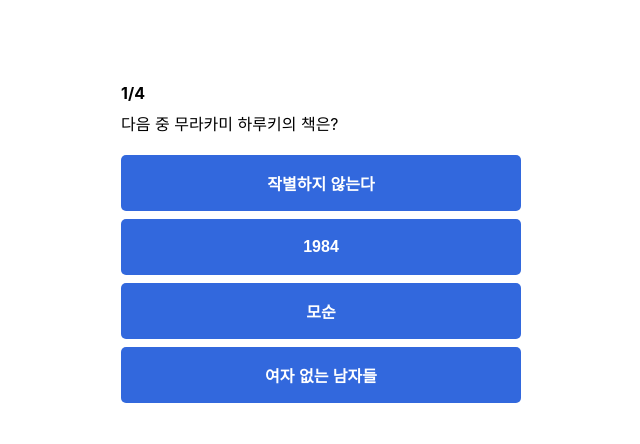
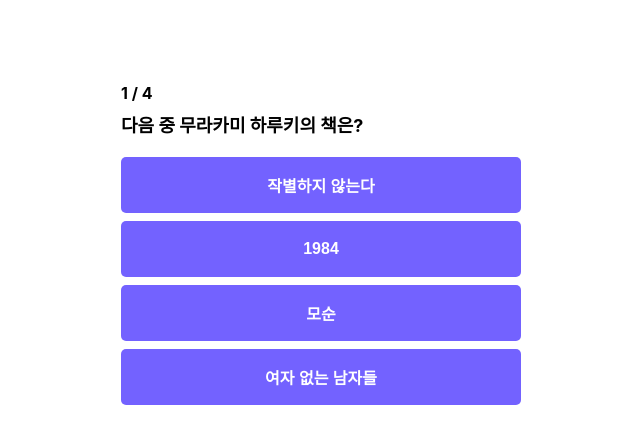
Before and after one commit to jisu2433/Quiz-app, a React (Create React App) app: page /result in a window 1280 px wide. Shown: the top 444 px of the page, without its empty margins (319-959 px from the left). Built offline with nearby package versions, Linux system fonts and the light colour scheme.

Commit message:
Add : Component 추가

```diff
--- a/package.json
+++ b/package.json
@@ -9,6 +9,7 @@
     "react": "^17.0.2",
     "react-dom": "^17.0.2",
     "react-scripts": "5.0.0",
+    "styled-components": "^5.3.3",
     "web-vitals": "^2.1.4"
   },
   "scripts": {
--- a/src/App.css
+++ /dev/null
@@ -1,72 +0,0 @@
-body {
-  font-family: -apple-system, BlinkMacSystemFont, "Segoe UI", "Roboto",
-      "Oxygen", "Ubuntu", "Cantarell", "Fira Sans", "Droid Sans",
-      "Helvetica Neue", sans-serif;
-}
-
-.container {
-  display: flex;
-  justify-content: center;
-  align-items: center;
-}
-
-.app {
-  width: 400px;
-  margin-top: 72px;
-}
-
-.question-section {
-  margin-bottom: 16px;
-}
-
-.question-header {
-  font-size: 16px;
-  font-weight: bold;
-  margin-bottom: 8px;
-}
-
-.question-text {
-  font-size: 20px;
-  margin-bottom: 8px;
-}
-
-.answer-section {
-  display: flex;
-  flex-direction: column;
-  justify-content: center;
-  align-items: center;
-  margin-bottom: 8px;
-}
-
-button {
-  font-size: 16px;
-  color: #ffffff;
-  background-color: rgb(50, 104, 221);
-  border-radius: 5px;
-  border: 0px;
-  height: 56px;
-  padding: 4px;
-  margin: 4px;
-  cursor: pointer;
-  width: 100%;
-  outline: none;
-  font-weight: 700;
-}
-
-button:hover {
-  background-color: #5a92d3;
-}
-
-.result-header {
-  font-size: 50px;
-  font-weight: bold;
-  margin-bottom: 8px;
-  text-align: center;
-}
-
-.result-score {
-  font-size: 152px;
-  margin: 40px;
-  text-align: center;
-  color: rgb(219, 46, 46);
-}
--- a/src/Constants.js
+++ b/src/Constants.js
@@ -1,4 +1,4 @@
-const Quizzes = [
+const QUIZZES = [
     {
         id: 1,
         question : "다음 중 무라카미 하루키의 책은?",
@@ -41,4 +41,4 @@
     },
     ];
 
-export {Quizzes};
+export {QUIZZES};
--- /dev/null
+++ b/src/components/AnswerGroup/index.js
@@ -0,0 +1,25 @@
+import React from "react";
+import styled from "styled-components";
+import { QUIZZES } from "../../constants";
+import Button from "../Button";
+
+const AnswerGroupWrapper = styled.div`
+    display: flex;
+    flex-direction: column;
+    justify-content: center;
+    align-items: center;
+    margin-bottom: 8px;
+`;
+
+const AnswerGroup = ({ currentNo, handleClick}) => (
+    <AnswerGroupWrapper>
+        {QUIZZES[currentNo].answers.map((answer) => (
+            <Button
+                text={answer.text}
+                onClick={() => handleClick(answer.isCorrect)}
+            ></Button>
+        ))}
+    </AnswerGroupWrapper>
+);
+
+export default AnswerGroup;
--- a/src/components/App.js
+++ b/src/components/App.js
@@ -1,49 +1,45 @@
-import "../App.css";
 import React, {useState} from "react";
-import {Quizzes} from "../Constants";
-import Button from "./Button";
+import {QUIZZES} from "../constants";
+import {ThemeProvider} from "styled-components";
+import theme from "../theme";
+import Container from "./Container"
+import AnswerGroup from "./AnswerGroup";
+import QuestionSection from "./QuestionSection";
+import ResultSection from "./ResultSection";
+import GlobalStyle from "../globalStyle";
 
 function App() {
   const [currentNo, setCurrentNo] = useState(0);
   const [showResult, setShowResult] = useState(false);
   const [score, setScore] = useState(0);
+
   const handleClick = (isCorrect) => {
-    if (isCorrect){
-      setScore(score => score+1)
-    }
-    if(currentNo === Quizzes.length-1) {
+		if (isCorrect) {
+			setScore((score) => score + 1);
+		}
+    if(currentNo === QUIZZES.length-1) {
       setShowResult(true);
     } else {
       setCurrentNo((currentNo) => currentNo + 1);
     }
   };
-  const convertedScore = Math.floor((score/Quizzes.length)*100);
+  const convertedScore = Math.floor((score / QUIZZES.length)*100);
 
-  return <div className="container">
+  return (
+    <ThemeProvider theme={theme}>
+      <GlobalStyle/>
       {showResult ? (
-        <div className="app">
-          <h1 className="result-header">당신의 점수는?</h1>
-          <p className="result-score">{convertedScore}</p>
-        </div>
+        <Container>
+          <ResultSection convertedScore={convertedScore}></ResultSection>
+        </Container>
       ) : (
-        <div className="app">
-          <div className="question-section">
-            <h1 className="question-header">
-              <span>{Quizzes[currentNo].id}</span>/{Quizzes.length}
-            </h1>
-            <div className="question=text">{Quizzes[currentNo].question}</div>
-          </div>
-          <div className="answer-section">
-            {Quizzes[currentNo].answers.map((answer) => (
-              <Button
-                text={answer.text}
-                onclick={() => handleClick(answer.isCorrect)}
-              />
-            ))}
-          </div>
-        </div>
+        <Container>
+          <QuestionSection currentNo={currentNo}/>
+          <AnswerGroup currentNo={currentNo} handleClick={handleClick}/>
+        </Container>
       )}
-  </div>
+  </ThemeProvider>
+);
 }
 
 export default App;
--- a/src/components/Button/index.js
+++ b/src/components/Button/index.js
@@ -1,4 +1,26 @@
 import React from "react";
+import styled from "styled-components";
 
-const Button = (props) => <button onClick={props.onClick}>{props.text}</button>;
+const StyledButton = styled.button`
+    font-size: ${(props) => (props.fontsize === "big" ? "32px" : "16px")};
+    color: #ffffff;
+    background-color: ${(props) => props.theme.primaryColor100};
+    border-radius: 5px;
+    border: 0px;
+    height: 56px;
+    padding: 4px;
+    margin: 4px;
+    cursor: pointer;
+    width: 100%;
+    outline: none;
+    font-weight: 700;
+
+    &:hover {
+    background-color: ${(props) => props.theme.primaryColor80};
+    }
+`;
+
+const Button = (props) => (
+    <StyledButton onClick={props.onClick}>{props.text}</StyledButton>
+);
 export default Button;
--- /dev/null
+++ b/src/components/Container/index.js
@@ -0,0 +1,21 @@
+import React from "react";
+import styled from "styled-components";
+
+const FlexBox = styled.div`
+    display: flex;
+    justify-content: center;
+    align-items: center;
+`;
+
+const ContainerWrapper = styled.div`
+    width: 400px;
+    margin-top: 72px;
+`;
+
+const Container = (props) => (
+    <FlexBox>
+        <ContainerWrapper>{props.children}</ContainerWrapper>
+    </FlexBox>
+);
+
+export default Container;
--- /dev/null
+++ b/src/components/QuestionSection/index.js
@@ -0,0 +1,30 @@
+import React from "react";
+import styled from "styled-components";
+import { QUIZZES } from "../../constants";
+
+const QuestionSectionWrapper = styled.div`
+    margin-bottom: 16px;
+`;
+
+const PageLabel = styled.h1`
+    font-size: 16px;
+    font-weight: bold;
+    margin-bottom: 8px;
+`;
+
+const QuestionTitle = styled.div`
+    font-size: 18px;
+    font-weight: bold;
+    margin-bottom: 8px;
+`;
+
+const QuestionSection = ({currentNo}) => (
+    <QuestionSectionWrapper>
+        <PageLabel>
+            <span>{QUIZZES[currentNo].id} / </span>{QUIZZES.length}
+        </PageLabel>
+        <QuestionTitle>{QUIZZES[currentNo].question}</QuestionTitle>
+    </QuestionSectionWrapper>
+);
+
+export default QuestionSection;
--- /dev/null
+++ b/src/components/ResultSection/index.js
@@ -0,0 +1,25 @@
+import React from "react";
+import styled from "styled-components";
+
+const ResultTitle = styled.h1`
+    font-size: 50px;
+    font-weight: bold;
+    margin-bottom: 8px;
+    text-align: center;
+`;
+
+const Score = styled.p`
+    font-size: 152px;
+    margin: 40px;
+    text-align: center;
+    color: ${(props) => props.theme.primaryColor100};
+`;
+
+const ResultSection = ({ convertedScore }) => (
+    <>
+        <ResultTitle>당신의 점수는?</ResultTitle>
+        <Score>{convertedScore}</Score>
+    </>
+);
+
+export default ResultSection;
--- /dev/null
+++ b/src/globalStyle.js
@@ -0,0 +1,11 @@
+import { createGlobalStyle } from "styled-components";
+
+const GlobalStyle = createGlobalStyle`
+    body {
+        font-family: -apple-system, BlinkMacSystemFont, "Segoe UI", "Roboto",
+            "Oxygen", "Ubuntu", "Cantarell", "Fira Sans", "Droid Sans",
+            "Helvetica Neue", sans-serif;
+    }
+`;
+
+export default GlobalStyle;
--- /dev/null
+++ b/src/theme.js
@@ -0,0 +1,6 @@
+const theme = {
+    primaryColor100: "#7362ff",
+    primaryColor80: "#a99fee",
+};
+
+export default theme;
```
Also changed, not shown: 1 other file (tests, documents, lock files or other folders).
